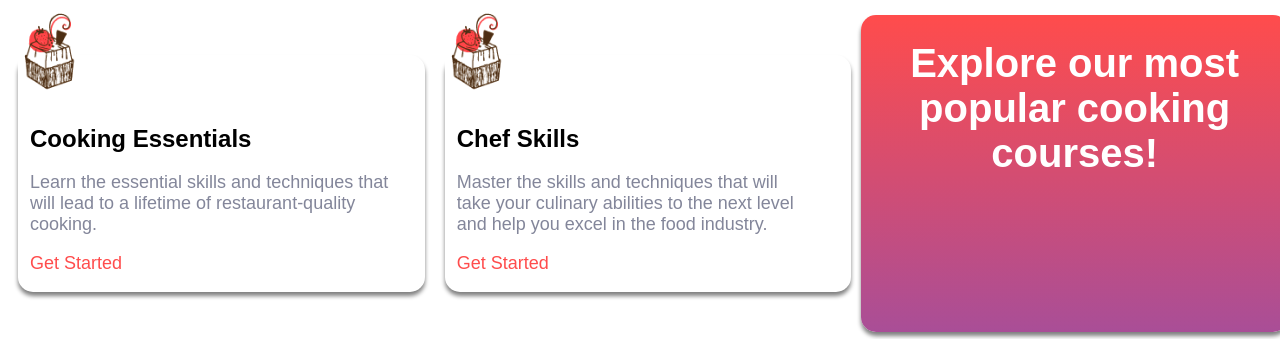
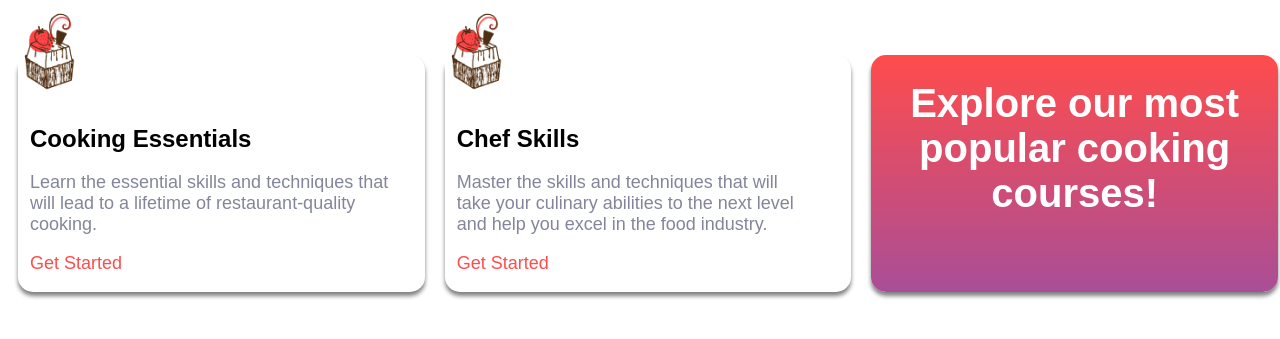
Before and after one commit to L14MB/sweet-berries, a plain HTML site: page index.html in a window 1280 px wide. Shown: the part 403-742 px from the top of the page. Drawn offline with Linux system fonts and the light colour scheme; a script that the page names is missing.

Commit message:
changed the margin for recipe card 3

```diff
--- a/style.css
+++ b/style.css
@@ -111,7 +111,7 @@ html, body {
   }
 
   .recipe-card-3{
-    margin:10px auto;
+    margin:50px 10px;
     box-shadow:0 4px 4px grey;
     background: linear-gradient(#FF4C4C, #A94E97);
     text-align: center;
```
